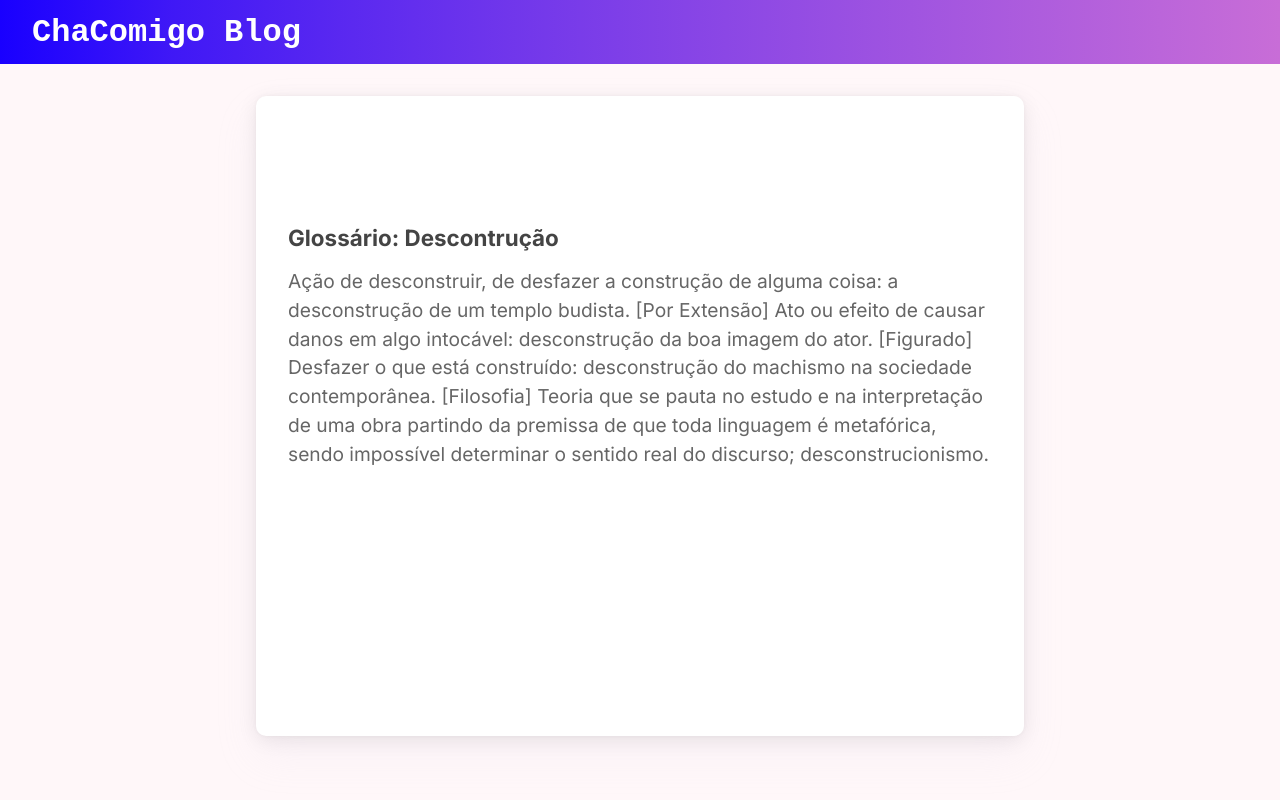
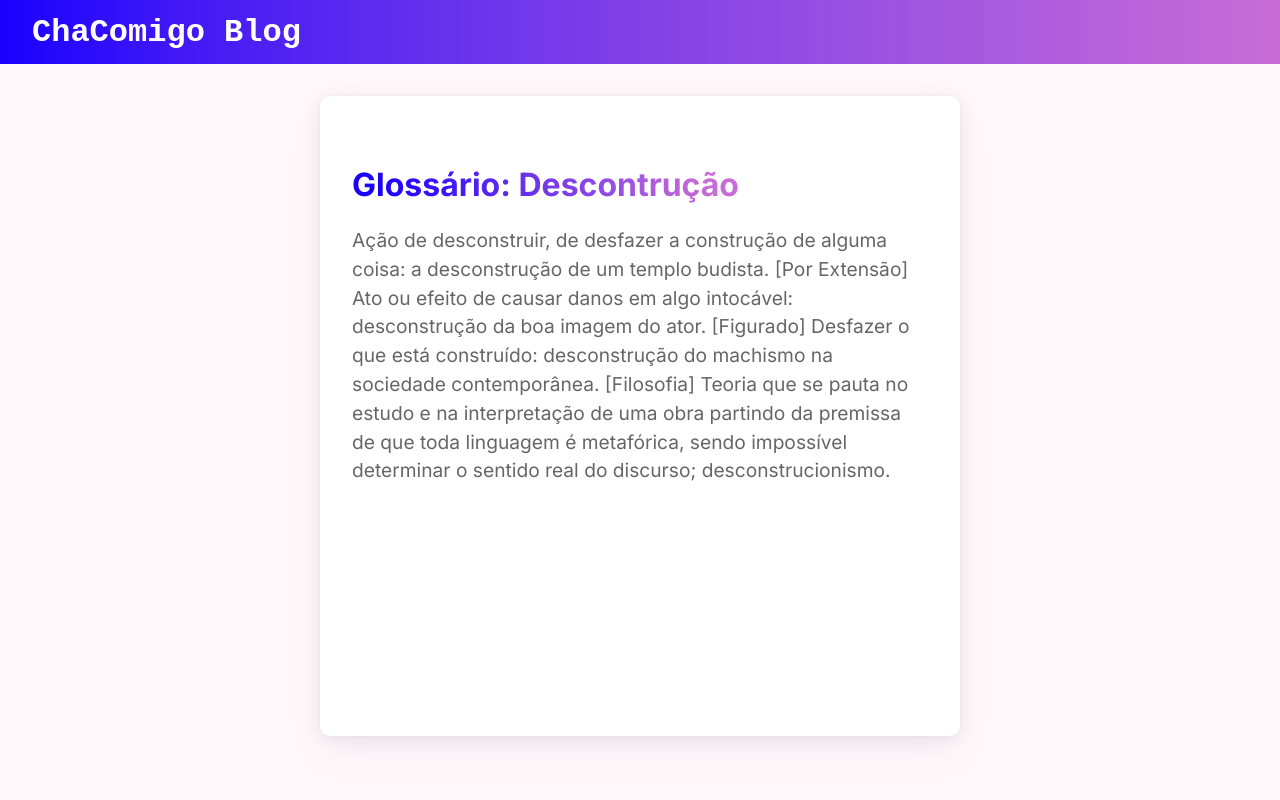
Before and after one commit to gislainejessica/blog-chacomigo, a Next.js app: page /info/1 in a window 1280 px wide. Shown: the top 800 px of the page. Built offline with nearby package versions, Linux system fonts and the light colour scheme.

Commit message:
height article

```diff
--- a/styles/pages/Article.ts
+++ b/styles/pages/Article.ts
@@ -6,7 +6,7 @@ export const Container = styled.div`
   min-width: 28rem;
 
   display: flex;
-  flex: 1;
+  /* flex: 1; */
   justify-content: center;
   /* background: #f5f5f5; */
   background: #fff7f9;
@@ -20,23 +20,32 @@ export const MaxWidth = styled.div`
   box-shadow: 0px 0px 4px rgba(0, 0, 0, 0.04), 0px 4px 20px rgba(0, 0, 0, 0.08), 0px 20px 40px rgba(212, 217, 232, 0.15);
   border-radius: 10px;
 
-  padding: 8rem 2rem 4rem 2rem;
+  padding: 4rem 2rem 4rem 2rem;
   display: flex;
-  /* flex: 1; */
   align-items: flex-start;
   background: #fff;
-  width: 60%;
+  width: 50%;
 
   p {
     font-size: 1.2rem;
     color: #666;
     line-height: 1.8rem;
     font-family: 'Inter', sans-serif;
+
   }
   h2 {
-    font-size: 1.4rem;
+    font-size: 2rem;
     color: #444;
     padding-bottom: 1rem;
     font-family: 'Inter', sans-serif;
+
+    /* font-size: 44px; */
+    font-weight: 600;
+    /* background: linear-gradient(-297.95deg, #004FC5 10.56%, #00C472 89.01%); */
+    background: linear-gradient(-297.95deg, #1900FF 10.56%, #C86DD7 89.01%);
+    -webkit-background-clip: text;
+    -webkit-text-fill-color: transparent;
+    margin-bottom: 0;
+    line-height: 50px;
   }
 `;
--- a/styles/pages/Home.ts
+++ b/styles/pages/Home.ts
@@ -112,7 +112,6 @@ export const Content = styled.div`
   flex-direction: column;
   /* font-family: 'Courier New', Courier, monospace; */
   font-family: 'Inter', sans-serif;
-
 `;
 
 export const Sidebar = styled.div`
```
Also changed, not shown: components/Card/index.tsx (+7 -3 lines), components/Card/styles.ts (+11 -0 lines), pages/info/[detail].tsx (+11 -1 lines), styles/pages/Principal.ts (+9 -0 lines).
